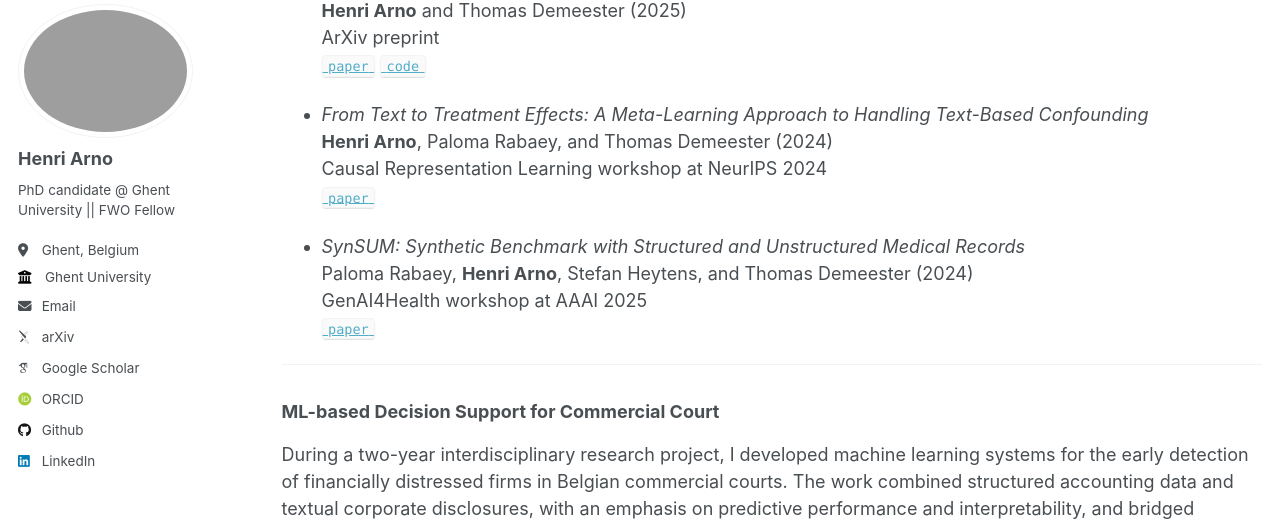
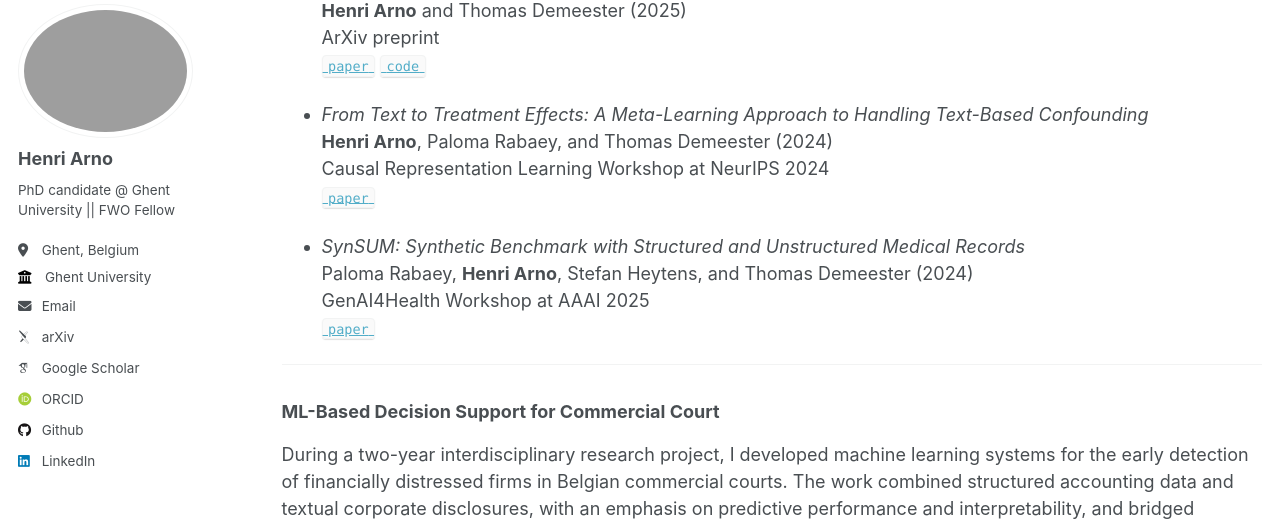
Before and after one commit to HenriArno/HenriArno.github.io, a Jekyll site: the page built from _pages/research.md, in a window 1280 px wide and 900 px high, scrolled down 443 px. Shown: the part 102-623 px from the top of the window. Built offline with Jekyll 4.4.1, drawn with Linux system fonts in a browser that asks for light colours; some web fonts are replaced.

```diff
--- a/_pages/research.md
+++ b/_pages/research.md
@@ -20,16 +20,16 @@ ArXiv preprint
 
 - *From Text to Treatment Effects: A Meta-Learning Approach to Handling Text-Based Confounding*
 **Henri Arno**, Paloma Rabaey, and Thomas Demeester (2024)
-Causal Representation Learning workshop at NeurIPS 2024
+Causal Representation Learning Workshop at NeurIPS 2024
 [`paper`](https://arxiv.org/abs/2409.15503v3)
 
 - *SynSUM: Synthetic Benchmark with Structured and Unstructured Medical Records*
 Paloma Rabaey, **Henri Arno**, Stefan Heytens, and Thomas Demeester (2024)
-GenAI4Health workshop at AAAI 2025
+GenAI4Health Workshop at AAAI 2025
 [`paper`](https://arxiv.org/abs/2409.08936v2)
 
 ---
-### ML-based Decision Support for Commercial Court
+### ML-Based Decision Support for Commercial Court
 During a two-year interdisciplinary research project, I developed machine learning systems for the early detection of financially distressed firms in Belgian commercial courts. The work combined structured accounting data and textual corporate disclosures, with an emphasis on predictive performance and interpretability, and bridged machine learning methodology with legal and economic domain expertise.
 
 **Research output:**
```
